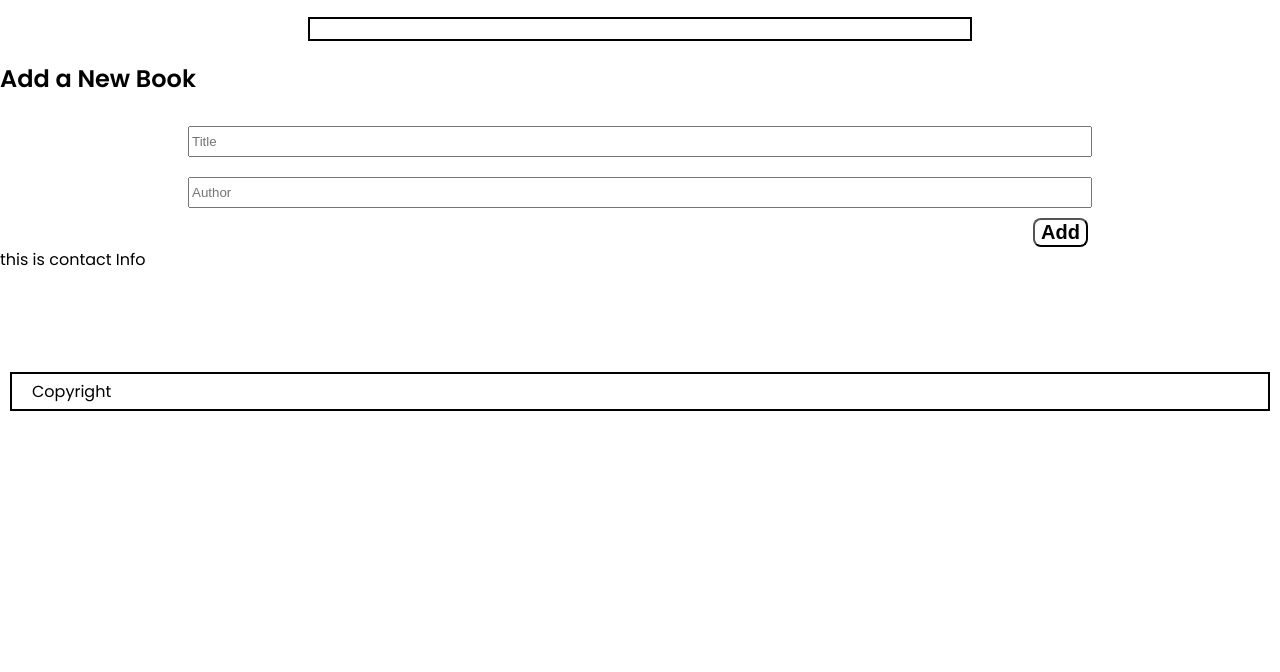
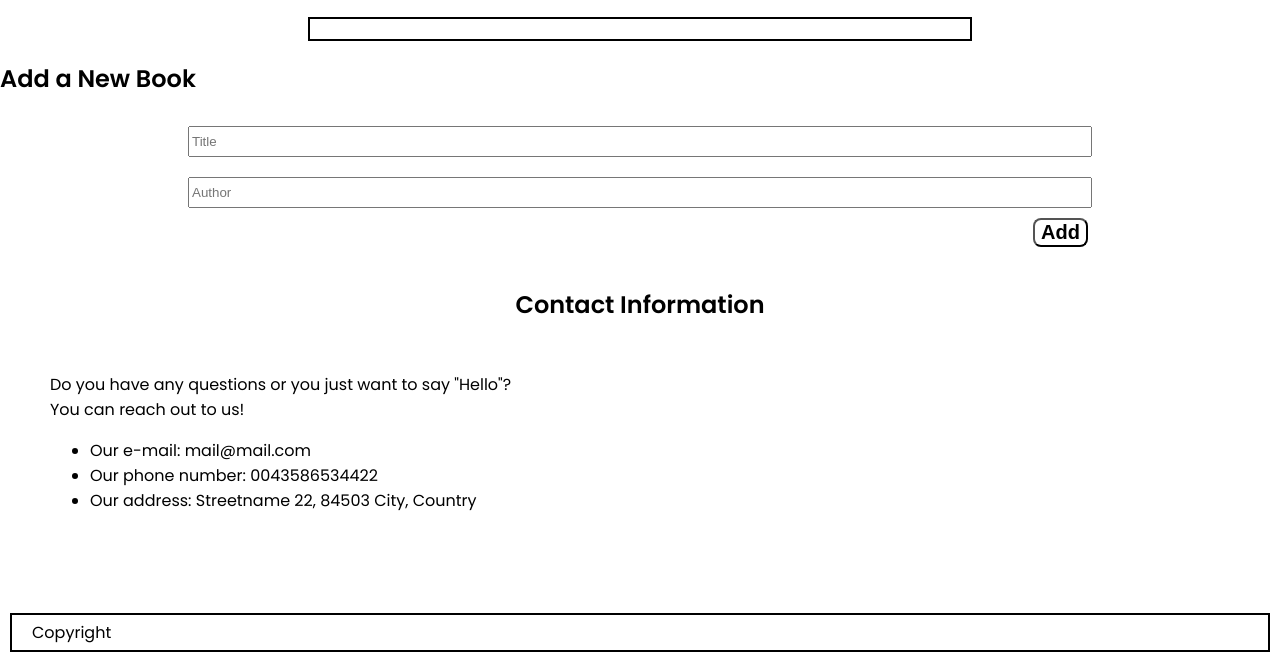
Before and after one commit to TadesseDev/Awesome-books, a website: page index.html in a window 1280 px wide. Shown: the part 226-898 px from the top of the page. Before the commit the page ends 800 px from the top, so only its background shows below. Drawn offline with Linux system fonts and the light colour scheme.

Commit message:
created contact information section

```diff
--- a/index.html
+++ b/index.html
@@ -50,7 +50,13 @@
 
 <!-- contact information section starts here  -->
 <section id="contact-info">
-this is contact Info
+<h2 id="contact-info-title">Contact Information</h2>
+<p>Do you have any questions or you just want to say "Hello"? <br> You can reach out to us!</p>
+<ul>
+  <li>Our e-mail: mail@mail.com</li>
+  <li>Our phone number: 0043586534422</li>
+  <li>Our address: Streetname 22, 84503 City, Country</li>
+</ul>
 </section>
 <!-- contact information section ends here  -->
 
--- a/styles/main.css
+++ b/styles/main.css
@@ -127,7 +127,14 @@ body {
 
 /* .........................................contact information section styling starts here........................................... */
 #contact-info {
+  margin-top: 40px;
+  margin-left: 50px;
+  margin-right: 50px;
+}
 
+#contact-info-title {
+  text-align: center;
+  margin-bottom: 50px;
 }
 /* ..........................................contact information section styling starts here...........................................*/
 
@@ -138,6 +145,7 @@ footer {
   margin-left: 10px;
   margin-right: 10px;
   padding-left: 20px;
+  margin-bottom: 20px;
 }
 
 #footer-text {
```
